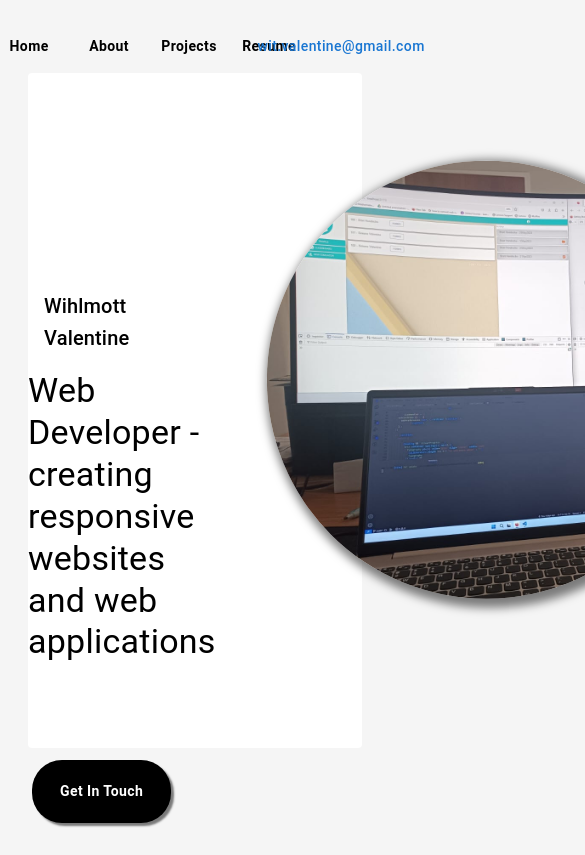
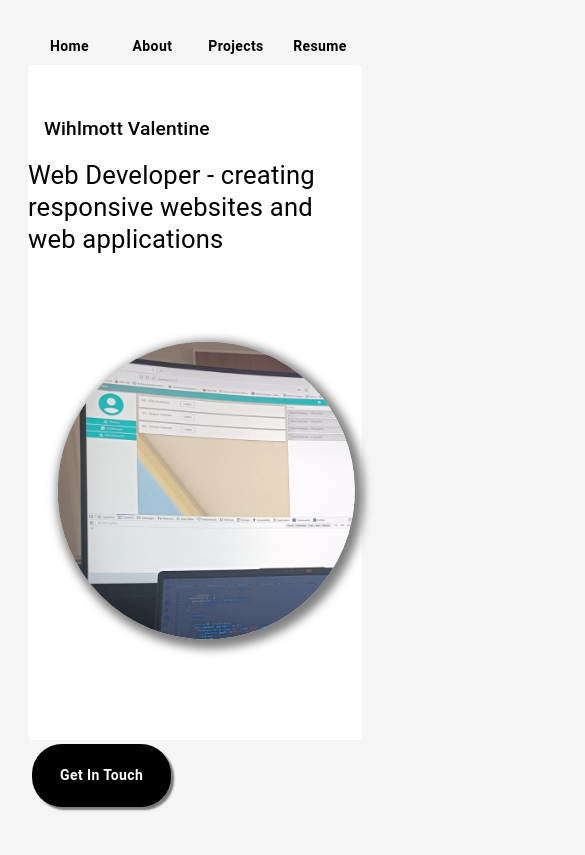
Before and after one commit to wihlmott/portfolio-site, a React (Vite) app: page / in a window 390 px wide. Shown: the top 855 px of the page, 585 px wide, since content can reach past the window. Built offline with nearby package versions, Linux system fonts and the light colour scheme.

Commit message:
responsiveLayoutV1

```diff
--- a/src/Components/Header/Header.jsx
+++ b/src/Components/Header/Header.jsx
@@ -24,6 +24,9 @@ const Header = ({ email, buttons, boxStyling, clicked }) => {
             textTransform: "lowercase",
             alignItems: "flex-end",
             display: "flex",
+            "@media (max-width:600px)": {
+              display: "none",
+            },
           }}
         >
           {email}
--- a/src/Components/Layout/Layout.jsx
+++ b/src/Components/Layout/Layout.jsx
@@ -1,5 +1,3 @@
-import Grid2 from "@mui/material/Unstable_Grid2";
-
 import Header from "../Header/Header";
 import Body from "../Body";
 import Footer from "../Footer/Footer";
@@ -37,7 +35,6 @@ const Layout = () => {
 
   return (
     <>
-      <Grid2 container rowGap={1}>
       <Header
         email={email}
         buttons={buttons}
@@ -49,7 +46,6 @@ const Layout = () => {
       )}
       {page == "Projects" && <Projects />}
       <Footer boxStyling={boxStyling} />
-      </Grid2>
     </>
   );
 };
--- a/src/Components/Pages/About.jsx
+++ b/src/Components/Pages/About.jsx
@@ -7,7 +7,7 @@ const headerStyle = { fontWeight: "bold" };
 
 const About = () => {
   return (
-    <>
+    <div style={{ height: "75vh", overflowY: "auto" }}>
       <Typography variant="h6">About Me:</Typography>
       <br />
 
@@ -26,18 +26,18 @@ const About = () => {
         })}
       </Typography>
       <br />
-      <Typography variant="body1">
+      <Typography variant="body1" sx={headerStyle}>
         Skills:
         {data.skills.map((el) => {
           return <Typography variant="body2">{el}</Typography>;
         })}
       </Typography>
       <br />
-      <Typography variant="body1">
+      <Typography variant="body1" sx={headerStyle}>
         Interests: <Typography variant="body2">{data.interests}</Typography>
       </Typography>
       <br />
-      <Typography variant="body1">
+      <Typography variant="body1" sx={headerStyle}>
         Personal Information:{" "}
         {Object.entries(data.personalInformation).map((el) => {
           return (
@@ -48,7 +48,7 @@ const About = () => {
           );
         })}
       </Typography>
-    </>
+    </div>
   );
 };
 
--- a/src/Components/Pages/Home/Home.jsx
+++ b/src/Components/Pages/Home/Home.jsx
@@ -1,6 +1,5 @@
 import Grid2 from "@mui/material/Unstable_Grid2";
 import { Typography } from "@mui/material";
-import { useState } from "react";
 import About from "../About";
 import HomePic from "./HomePic";
 
@@ -15,20 +14,42 @@ const leftBoxesBottom = {
 const Home = ({ name, message, homeOrAbout }) => {
   return (
     <>
-      <Grid2 item xs={7}>
+      {
+        <Grid2 item md={7}>
           <Grid2 item xs={12} sx={leftBoxesTop}>
             <Typography
               variant="h6"
-            sx={{ position: "absolute", bottom: "0", m: 2 }}
+              sx={{
+                position: "absolute",
+                bottom: "0",
+                m: 2,
+                fontSize: "1.5rem",
+                "@media (max-width:600px)": {
+                  fontSize: "1.2rem",
+                  display: `${homeOrAbout ? "" : "none"}`,
+                },
+              }}
             >
               {name}
             </Typography>
           </Grid2>
           <Grid2 item xs={12} sx={leftBoxesBottom}>
-          <Typography variant="h4">{message}</Typography>
+            <Typography
+              variant="h4"
+              sx={{
+                fontSize: "2.6rem",
+                "@media (max-width:600px)": {
+                  fontSize: "1.6rem",
+                  display: `${homeOrAbout ? "" : "none"}`,
+                },
+              }}
+            >
+              {message}
+            </Typography>
           </Grid2>
         </Grid2>
-      <Grid2 item xs={5}>
+      }
+      <Grid2 item md={5}>
         {!homeOrAbout && <About />}
         {homeOrAbout && <HomePic />}
       </Grid2>
```
Lines whose indentation alone changed are shown as unchanged.
